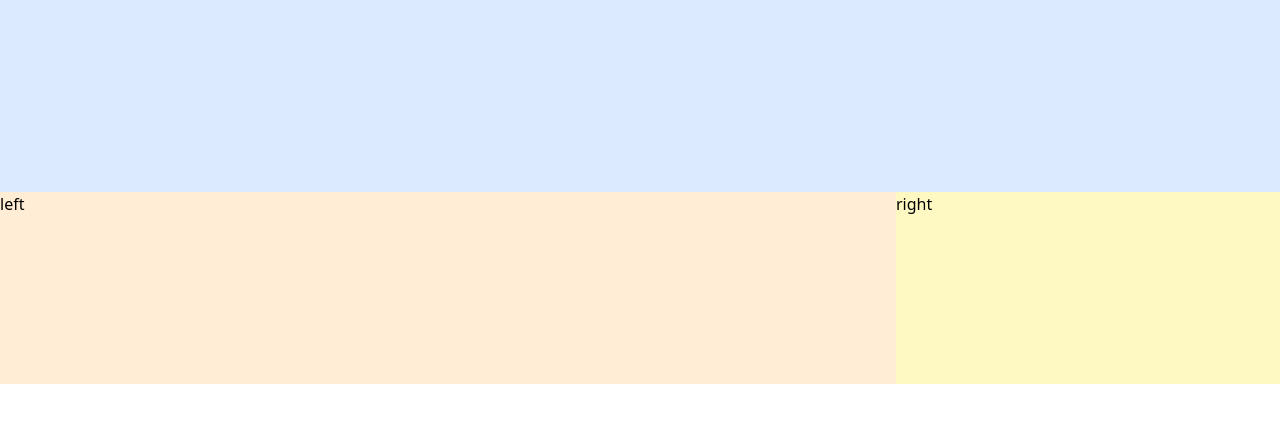
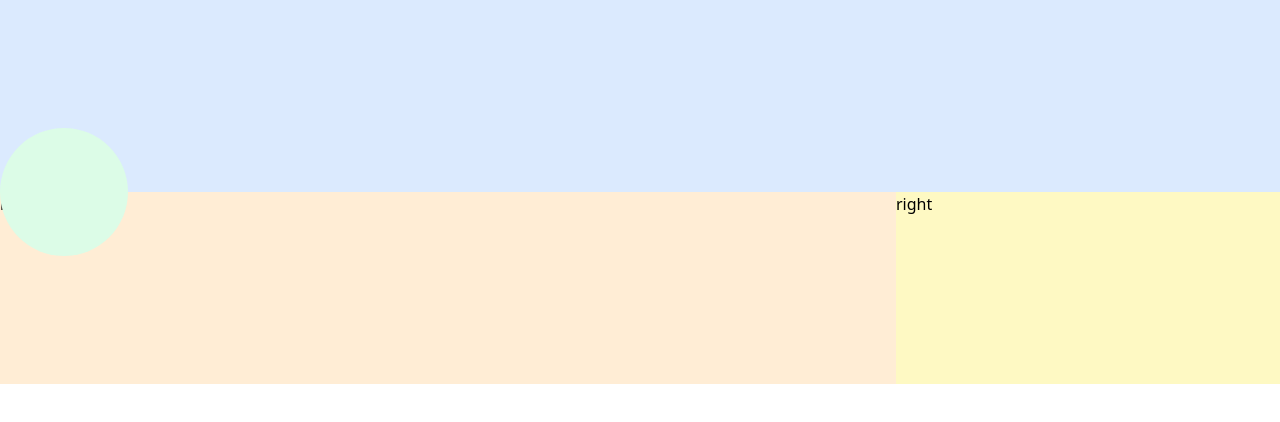
Before and after one commit to octoknyght/flex, a website: page index.html in a window 1280 px wide. Drawn offline with Linux system fonts and the light colour scheme.

Commit message:
end of 05

```diff
--- a/index.html
+++ b/index.html
@@ -8,7 +8,7 @@
 <body>
   <!--
     05. The avatar
-      # This is a element is positioned dynamically
+      # This is element is positioned dynamically
       # To correctly position this element, we will need to know
         when and why it changes the position and
         what element it really follows
@@ -56,7 +56,10 @@
   <div id="banner" class="flex flex-col h-96 bg-gray-100">
     <div id="cover" class="flex-1 bg-blue-100"></div>
     <div id="details" class="flex flex-col flex-1 bg-red-100 sm:flex-row">
-      <div id="left" class="bg-orange-100 sm:w-96 grow">left</div>
+      <div id="left" class="relative bg-orange-100 sm:w-96 grow">
+        <div id="avatar" class="absolute inset-x-0 -top-16 m-auto w-32 h-32 bg-green-100 rounded-full sm:right-auto"></div>
+        left
+      </div>
       <div id="right" class="bg-yellow-100 sm:w-96">right</div>
     </div>
   </div>
```
